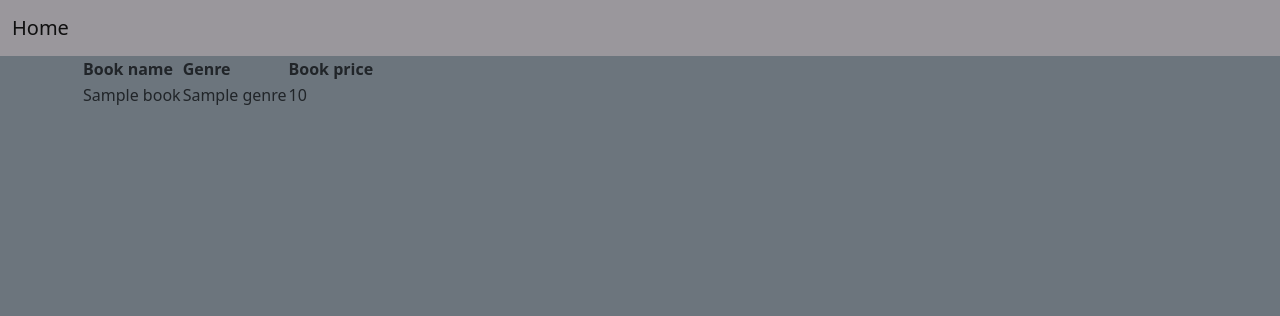
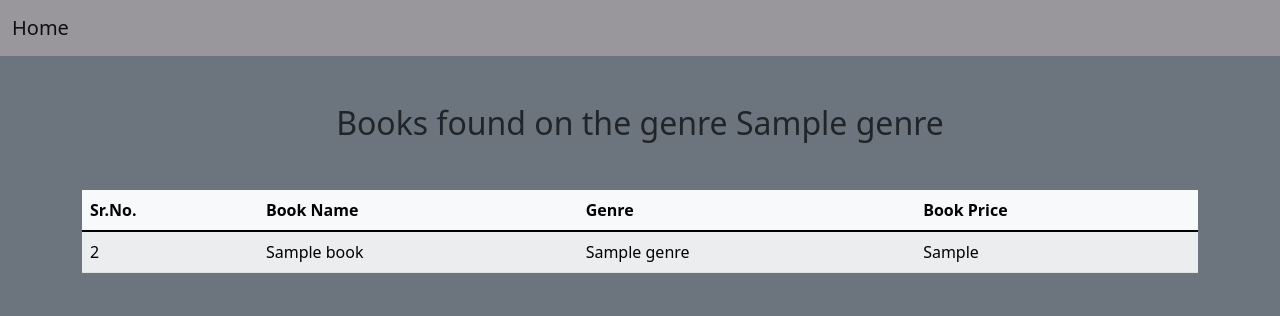
Before and after one commit to shivamshinde123/Book-scrapper, a Flask app: template templates/results.html in a window 1280 px wide. Shown: the top 316 px of the page. Run offline with Flask 2, Linux system fonts and the light colour scheme; the template is opened without the code that fills it: most values are stand-ins (such as "Sample title", 1, 10 or a date in 2020); some libraries are stand-ins or nearby versions.

Commit message:
made the html pages more beautiful using bootstrap 5.0

```diff
--- a/templates/base.html
+++ b/templates/base.html
@@ -20,6 +20,7 @@
   {% block content %} {% endblock %}
 
   <script src="https://cdn.jsdelivr.net/npm/bootstrap@5.1.3/dist/js/bootstrap.bundle.min.js" integrity="sha384-ka7Sk0Gln4gmtz2MlQnikT1wXgYsOg+OMhuP+IlRH9sENBO0LRn5q+8nbTov4+1p" crossorigin="anonymous"></script>
-
+  <script src="https://cdn.jsdelivr.net/npm/@popperjs/core@2.10.2/dist/umd/popper.min.js" integrity="sha384-7+zCNj/IqJ95wo16oMtfsKbZ9ccEh31eOz1HGyDuCQ6wgnyJNSYdrPa03rtR1zdB" crossorigin="anonymous"></script>
+  <script src="https://cdn.jsdelivr.net/npm/bootstrap@5.1.3/dist/js/bootstrap.min.js" integrity="sha384-QJHtvGhmr9XOIpI6YVutG+2QOK9T+ZnN4kzFN1RtK3zEFEIsxhlmWl5/YESvpZ13" crossorigin="anonymous"></script>
   </body>
 </html>
--- a/templates/index.html
+++ b/templates/index.html
@@ -11,8 +11,8 @@
 <div class="container">
     <h3 class="left m-5">Please select the book genre for recommendation:</h3>
     <form action="/results" method="post">
-        <select class="w-25 h-75" searchable="Search here.." name="genre">
-            <option value="" disabled selected>Genre</option>
+        <select class="form-select bg-secondary" aria-label="Default select example" name="genre">
+            <option selected>Genre</option>
             <option value="Travel">Travel</option>
             <option value="Mystery">Mystery</option>
             <option value="Historical Fiction">Historical Fiction</option>
@@ -63,7 +63,7 @@
             <option value="Erotica">Erotica</option>
             <option value="Crime">Crime</option>
         </select>
-        <button type="submit" class="btn btn-outline-dark">Submit</button>
+        <button type="submit" class="btn btn-outline-dark btn-lg mt-3">Submit</button>
     </form>
 
 </div>
--- a/templates/results.html
+++ b/templates/results.html
@@ -1,25 +1,35 @@
 {% extends "base.html" %}
 
 {% block content %}
+<div class="container">
+    <h2 class="text-center mt-5">Books found on the genre {{ genre }}</h2>
+</div>
+<div class="container">
+    <table class="table table-light table-striped table-hover mt-5">
+        <thead>
+            <tr>
+                <th>Sr.No.</th>
+                <th>Book Name</th>
+                <th>Genre</th>
+                <th>Book Price</th>
+            </tr>
+        </thead>
 
-<div class="container">
-    <table cellspacing="0">
-      <tr>
-          <th>Book name</th>
-          <th>Genre</th>
-          <th>Book price</th>
-      </tr>
-         {% for book in book_details %}
-      <tr>
-          <td>{{book['book_name']}}</td>
-          <td>{{ genre }}</td>
-          <td>{{book['book_price']}}</td>
-       {% endfor %}
-      </tr>
-   </table>
+        <tbody>
+            {% for book in book_details: %}
+            <tr>
+                <!--Using the index position of book element inside the book_details list to add rows to the table-->
+                <td>{{ book_details.index(book) + 1}}</td>
+                <td>{{ book['Book Name'] }}</td>
+                <td>{{ genre }}</td>
+                <td>{{ book['Book Price'] }}</td>
+            </tr>
+            {% endfor %}
+        </tbody>
+    </table>
+
 </div>
 
 
 
-
 {% endblock %}
```
